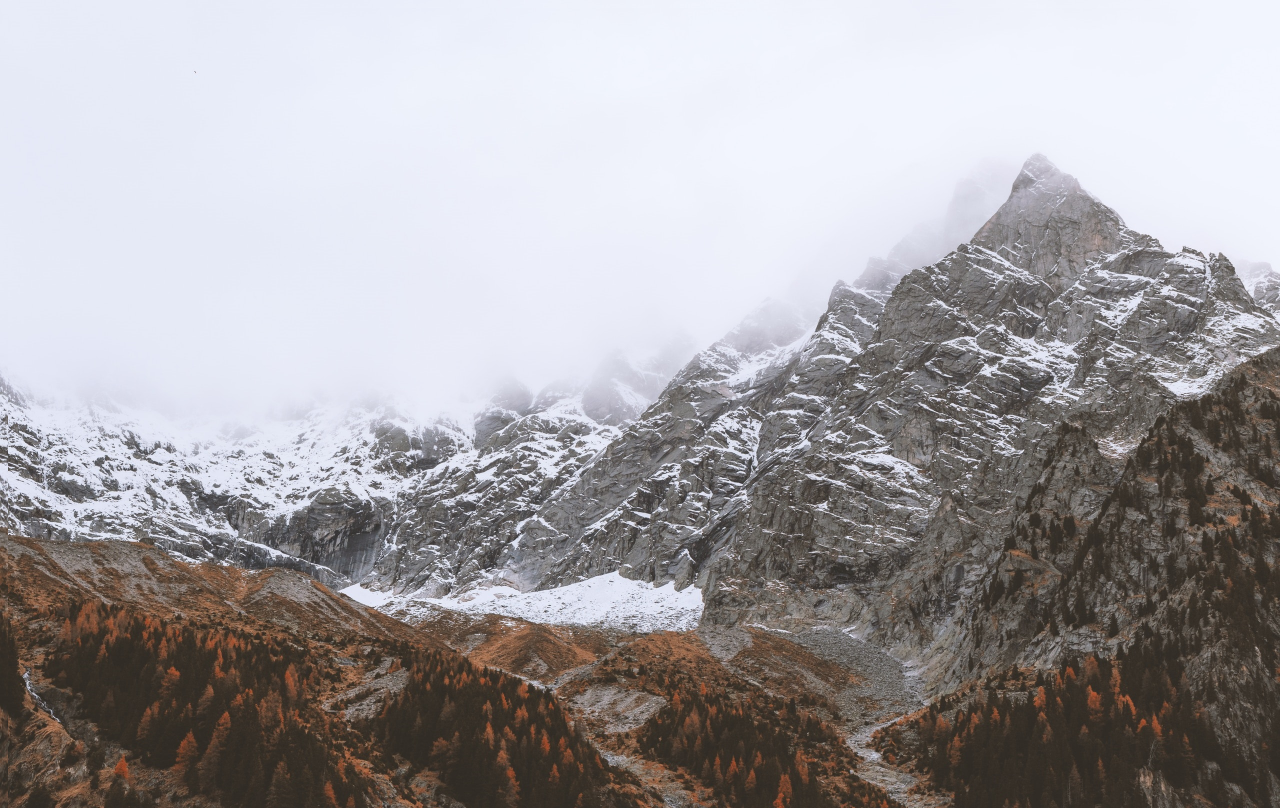
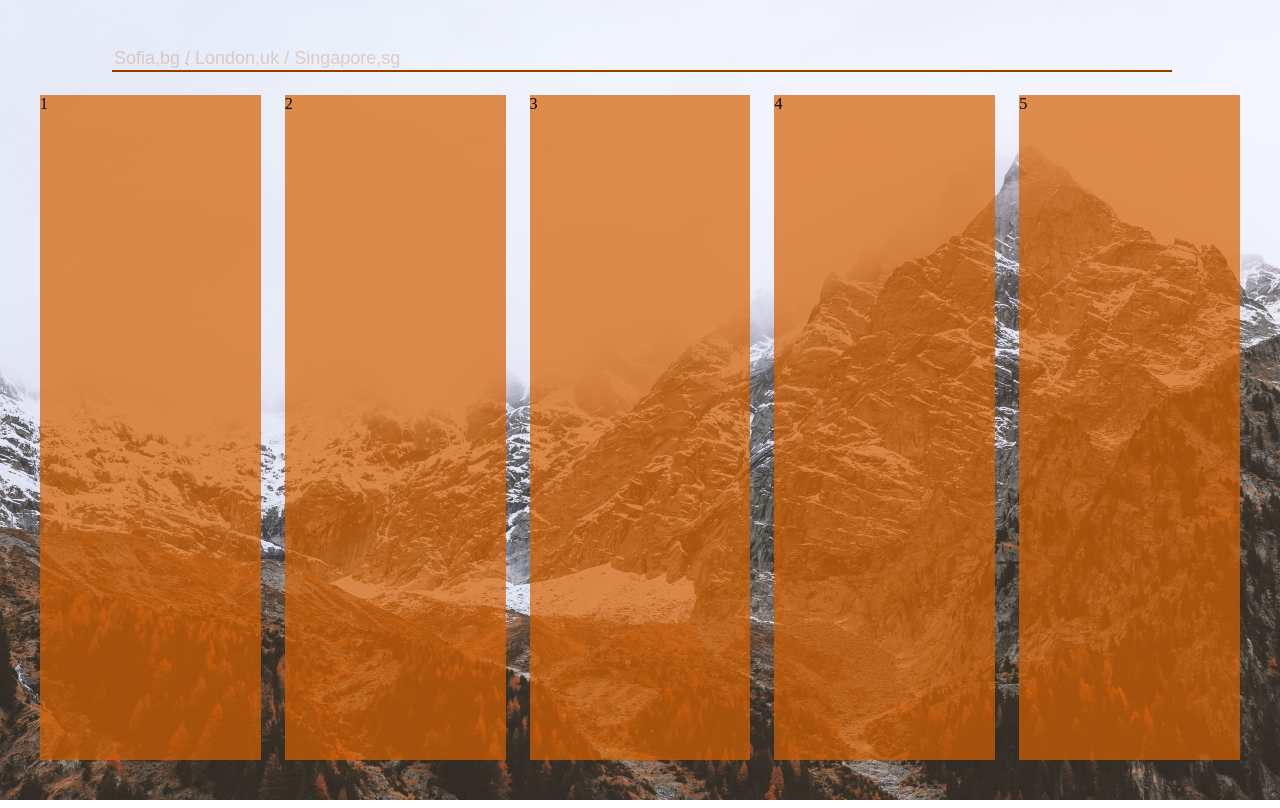
Before and after one commit to Neverlastinger/weather-forecast, a React (Create React App) app: page / in a window 1280 px wide. Built offline with nearby package versions, Linux system fonts and the light colour scheme.

Commit message:
Initial layout of the application with static data

```diff
--- a/src/css/index.scss
+++ b/src/css/index.scss
@@ -1,7 +1,72 @@
 html, body {
+	margin: 0;
+	padding: 0;
 	width: 100%;
 	height: 100%;
 	background: url('../img/background.jpg');
 	background-size: cover;
 	overflow: hidden;
+	font: Verdana;
 }
+
+ul, li {
+	margin: 0;
+	padding: 0;
+	list-style-type: none;
+}
+
+#root {
+	width: 100%;
+	height: 100%;
+}
+
+.container {
+	display: flex;
+	flex-direction: column;
+	box-sizing: border-box;
+	padding: 40px;
+	width: 100%;
+	height: 100%;
+
+	.input {
+		padding: 0 6%;
+		height: 60px;
+
+		input {
+			padding: 0 2px;
+			width: 100%;
+			height: 30px;
+			border: none;
+			background: transparent;
+			outline: none;
+			border-bottom: 2px solid hsla(27, 100%, 28%, 1);
+			color: hsla(27, 100%, 28%, 1);
+			font-size: 28px;
+
+			&::placeholder {
+				color: hsla(27, 100%, 28%, 0.2);
+				font-size: 18px;
+			}
+		}
+	}
+
+	ul {
+		display: flex;
+		width: 100%;
+		height: 100%;
+
+		li {
+			flex: 1;
+			margin: 0 1%;
+			height: 100%;
+			background: hsla(27, 100%, 42%, 0.7);
+
+			&:first-child {
+				margin-left: 0px;
+			}
+			&:last-child {
+				margin-right: 0px;
+			}
+		}
+	}
+}
--- a/src/js/App.js
+++ b/src/js/App.js
@@ -1,13 +1,24 @@
 import React, { Component } from 'react';
 
 class App extends Component {
-  render() {
-    return (
-      <div className="App">
+	render() {
+		return (
+			<div className="container">
 
-      </div>
-    );
-  }
+				<div class="input">
+					<input type="text" placeholder="Sofia,bg / London,uk / Singapore,sg" />
+				</div>
+
+				<ul>
+					<li>1</li>
+					<li>2</li>
+					<li>3</li>
+					<li>4</li>
+					<li>5</li>
+				</ul>
+			</div>
+		);
+	}
 }
 
 export default App;
```
